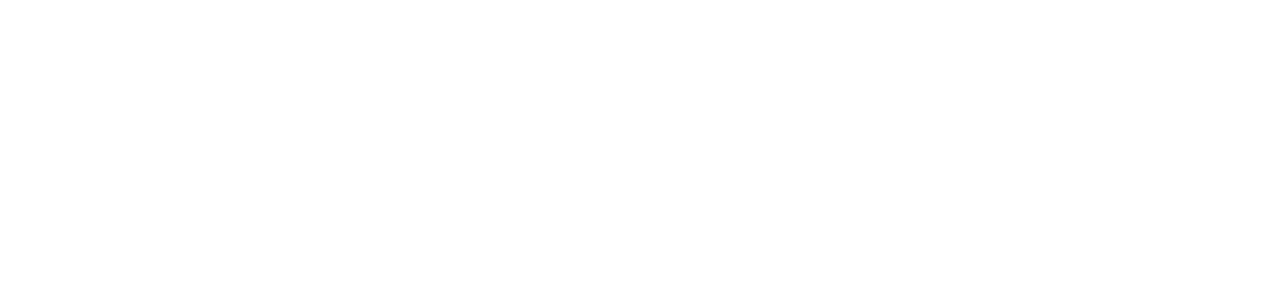
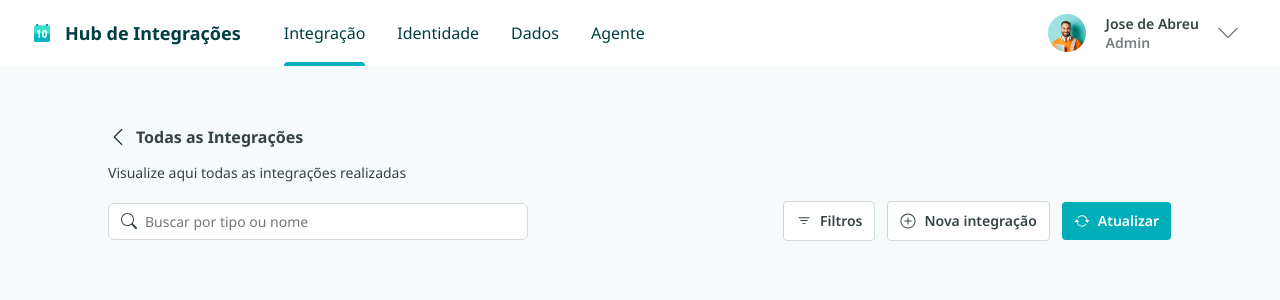
Before and after one commit to LucasVeloso2017/poc-bb, a React (Vite) app: page /integrations/all in a window 1280 px wide. Before the commit this address had no page. Shown: the top 300 px of the page. Built offline with nearby package versions, Linux system fonts and the light colour scheme.

Commit message:
feat: publish page and fix them

```diff
--- a/src/routes.tsx
+++ b/src/routes.tsx
@@ -4,6 +4,7 @@
 import Main from "./pages/Main";
 import Fullscreen from "./pages/Fullscreen";
 import LoginLayout from "./layout/LoginLayout";
+import AllIntegrations from "./pages/Integrations/All";
 // import { Container } from './styles';
 
 const AppRoutes = () => {
@@ -11,16 +12,19 @@
    <BrowserRouter>
     <Routes>
       <Route element={<LoginLayout/>}>
-        <Route path="/" element={<SignIn />} />
+        <Route path="/" index element={<SignIn />} />
       </Route>
 
       <Route element={<PagesLayout />}>
         <Route path="/main" element={<Main />} />
         <Route path="/fullscreen" element={<Fullscreen />} />
       </Route>
+
+      <Route path="/integrations" element={<PagesLayout />}>
+        <Route path="/integrations/all" element={<AllIntegrations />} />
+      </Route>
+
     </Routes>
-
-
    </BrowserRouter>
   );
 }
```
